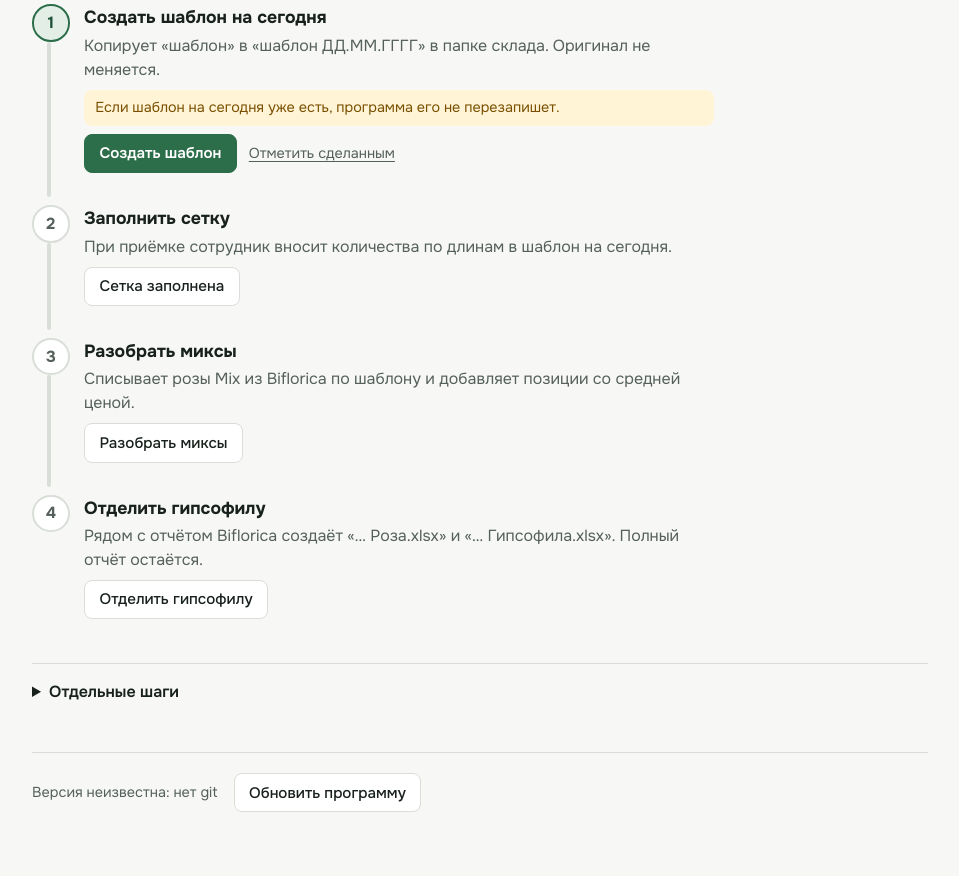
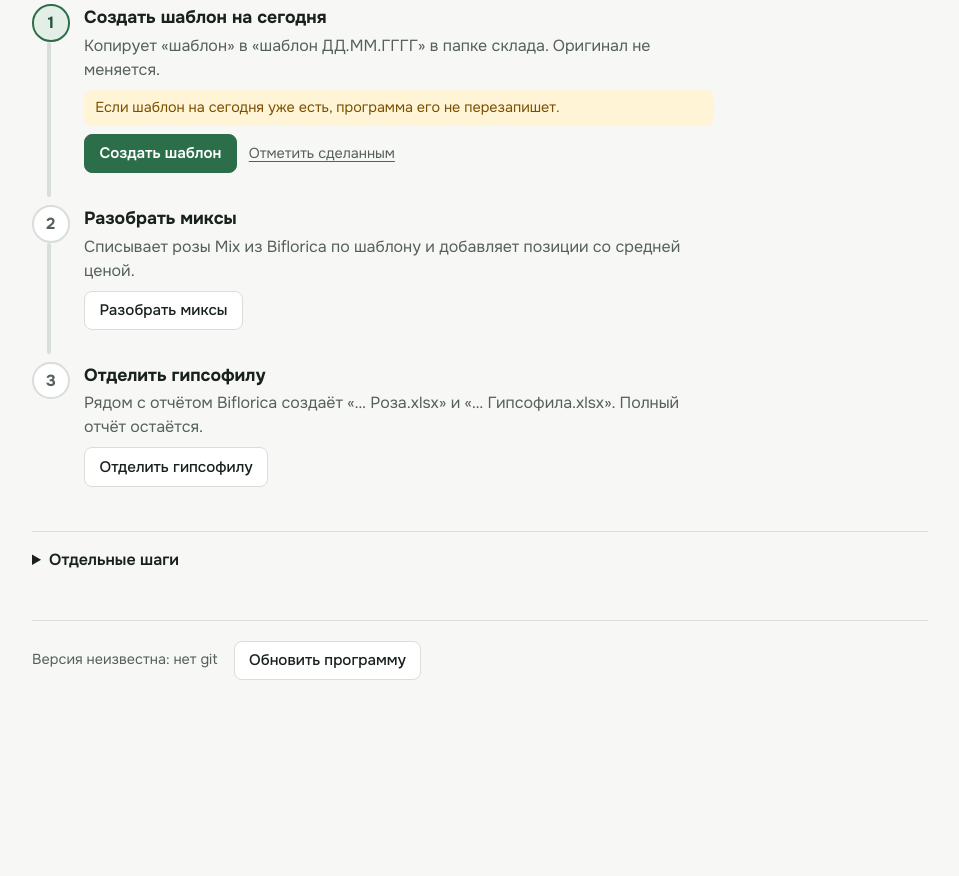
Before and after one commit to andrewkumbula/cvetopt, a FastAPI app: page / in a window 1280 px wide. Shown: the part 332-1208 px from the top of the page, without its empty margins (160-1119 px from the left). After the commit the page ends 1012 px from the top, so only its background shows below. Run offline with FastAPI, Linux system fonts and the light colour scheme; data that the repository does not hold is empty; parts of the project's set-up code (start-up, migrations or seed data) failed here and were passed over.

Commit message:
Drop the manual «Заполнить сетку» step; remind about the grid on «Разобрать миксы».
Co-Authored-By: Claude Opus 5.5 <noreply@anthropic.com>

```diff
--- a/src/cvetopt/ui/templates/index.html
+++ b/src/cvetopt/ui/templates/index.html
@@ -413,18 +413,10 @@
           <button type="button" class="link-btn" data-mark>Отметить сделанным</button>
         </div>
       </li>
-      <li class="step" data-step="grid-fill" data-manual>
-        <h3>Заполнить сетку</h3>
-        <p>При приёмке сотрудник вносит количества по длинам в шаблон на сегодня.</p>
-        <p class="step-status"></p>
-        <div class="step-actions">
-          <button type="button" class="btn" data-mark>Сетка заполнена</button>
-        </div>
-      </li>
       <li class="step" data-step="grid-mixes" data-kind="mix_separation">
         <h3>Разобрать миксы</h3>
         <p>Списывает розы Mix из Biflorica по шаблону и добавляет позиции со средней ценой.</p>
-        <p class="need">Один раз на файл. В папке Biflorica лежит один свежий отчёт BiFlorica.</p>
+        <p class="need">Перед запуском: сетка на сегодня заполнена. Один раз на файл, в папке Biflorica лежит один свежий отчёт BiFlorica.</p>
         <p class="step-status"></p>
         <div class="step-actions">
           <form method="post" action="/run/mix-separation" data-job-form id="mix-separation-form">
```
